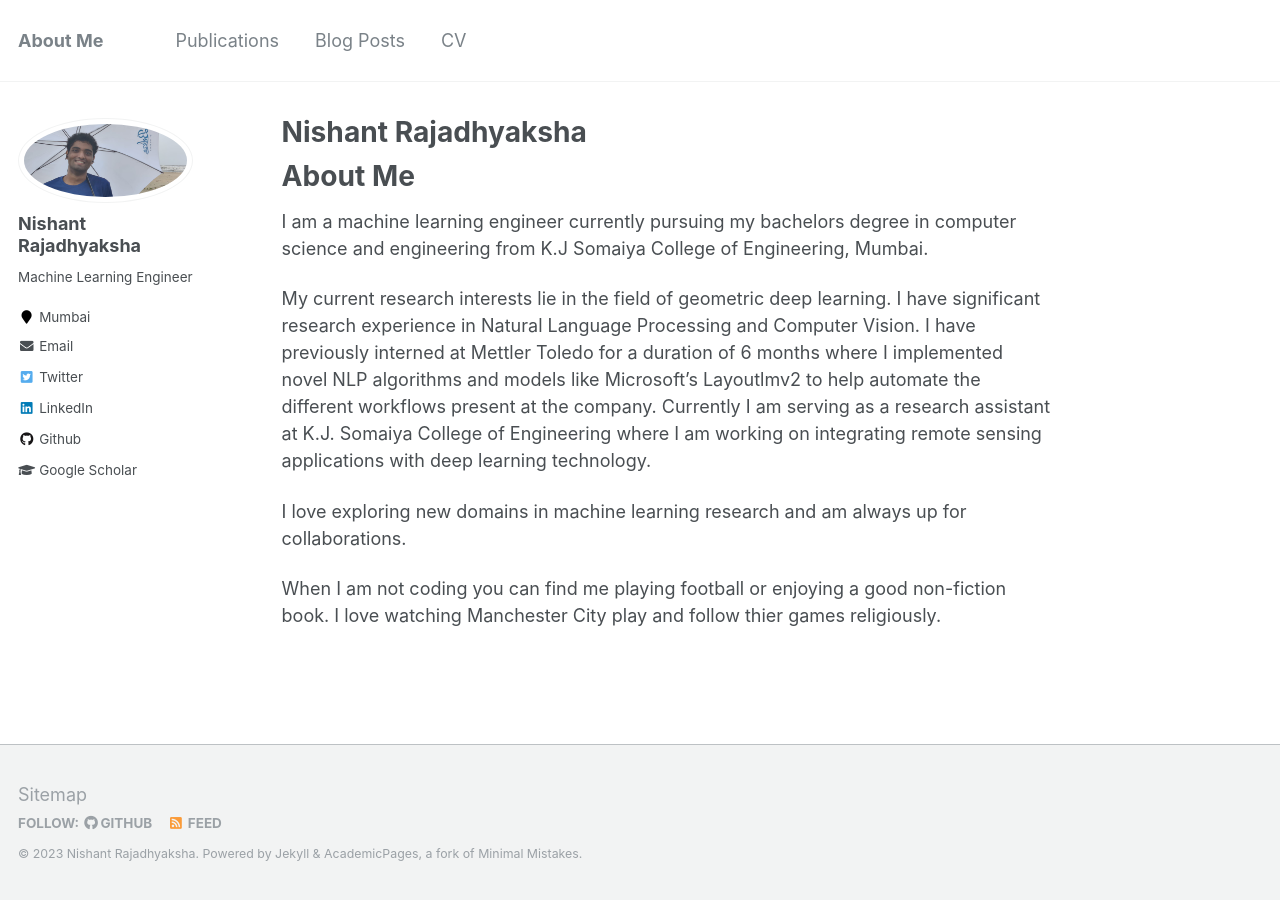
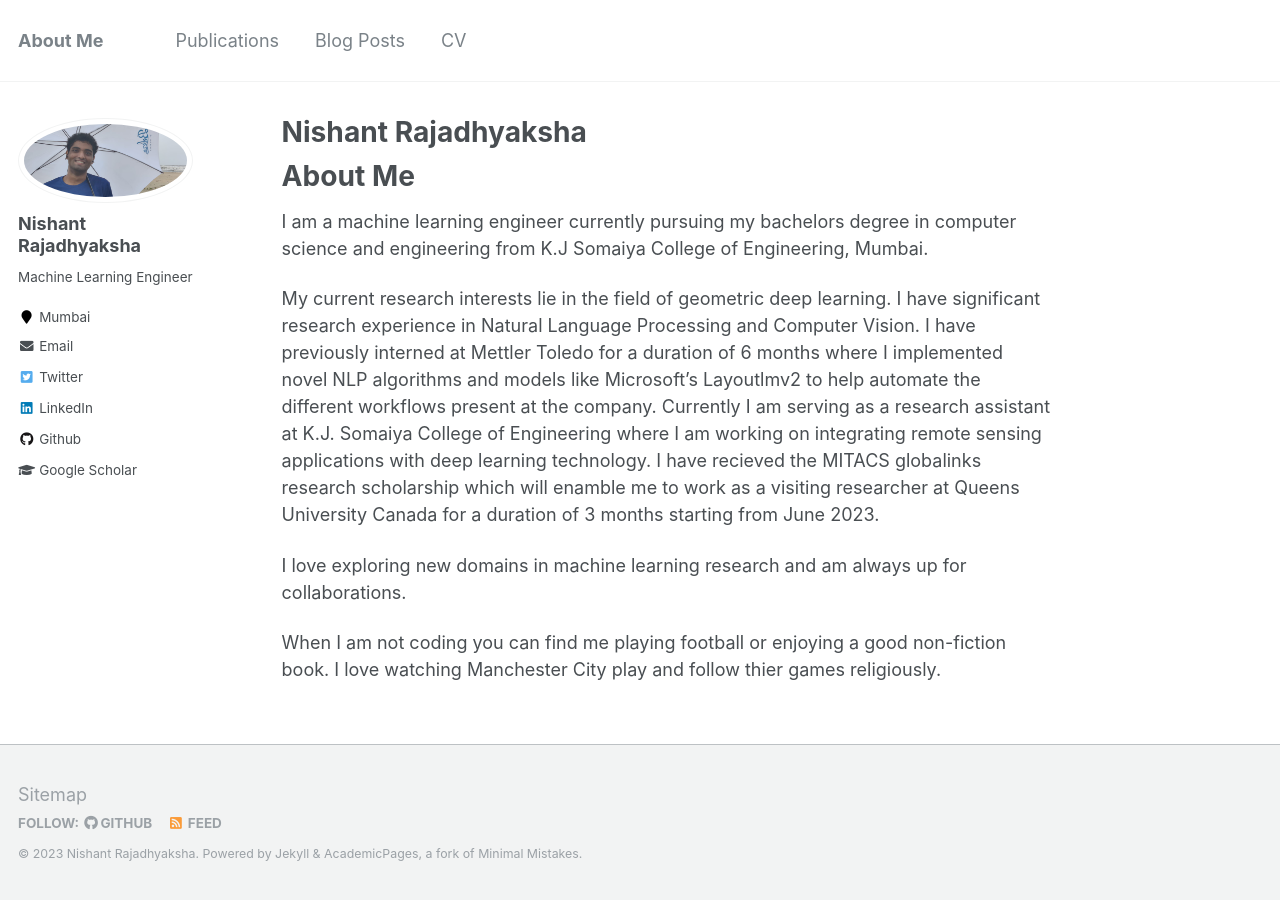
Before and after one commit to nishant42491/nishant42491.github.io, a Jekyll site: the page built from _pages/about.md, in a window 1280 px wide. Built offline with Jekyll 4.4.1, drawn with Linux system fonts in a browser that asks for light colours.

Commit message:
Update about.md

```diff
--- a/_pages/about.md
+++ b/_pages/about.md
@@ -12,7 +12,7 @@
 ======
 I am a machine learning engineer currently pursuing my bachelors degree in computer science and engineering from K.J Somaiya College of Engineering, Mumbai.
 
-My current research interests lie in the field of geometric deep learning. I have significant research experience in Natural Language Processing and Computer Vision. I have previously interned at Mettler Toledo for a duration of 6 months where I implemented novel NLP algorithms and models like Microsoft's Layoutlmv2 to help automate the different workflows present at the company. Currently I am serving as a research assistant at K.J. Somaiya College of Engineering where I am working on integrating remote sensing applications with deep learning technology.
+My current research interests lie in the field of geometric deep learning. I have significant research experience in Natural Language Processing and Computer Vision. I have previously interned at Mettler Toledo for a duration of 6 months where I implemented novel NLP algorithms and models like Microsoft's Layoutlmv2 to help automate the different workflows present at the company. Currently I am serving as a research assistant at K.J. Somaiya College of Engineering where I am working on integrating remote sensing applications with deep learning technology. I have recieved the MITACS globalinks research scholarship which will enamble me to work as a visiting researcher at Queens University Canada for a duration of 3 months starting from June 2023.
 
 I love exploring new domains in machine learning research and am always up for collaborations.
 
```
